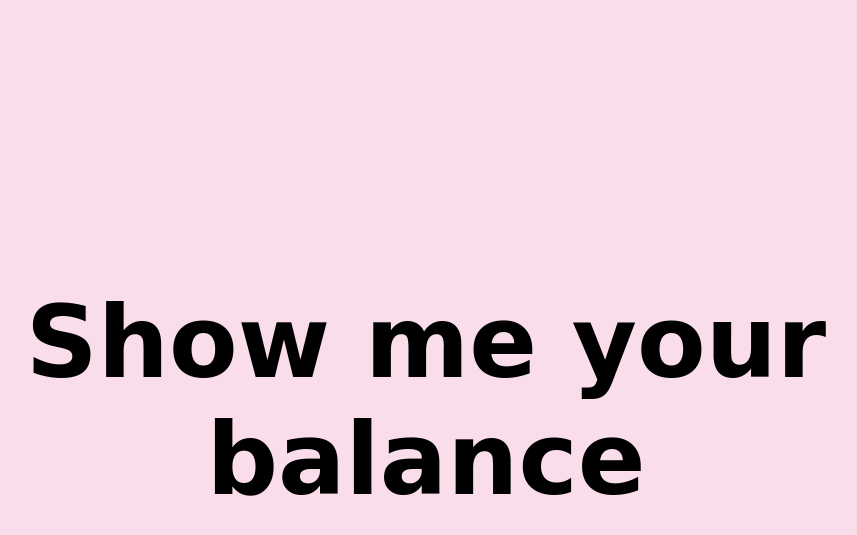
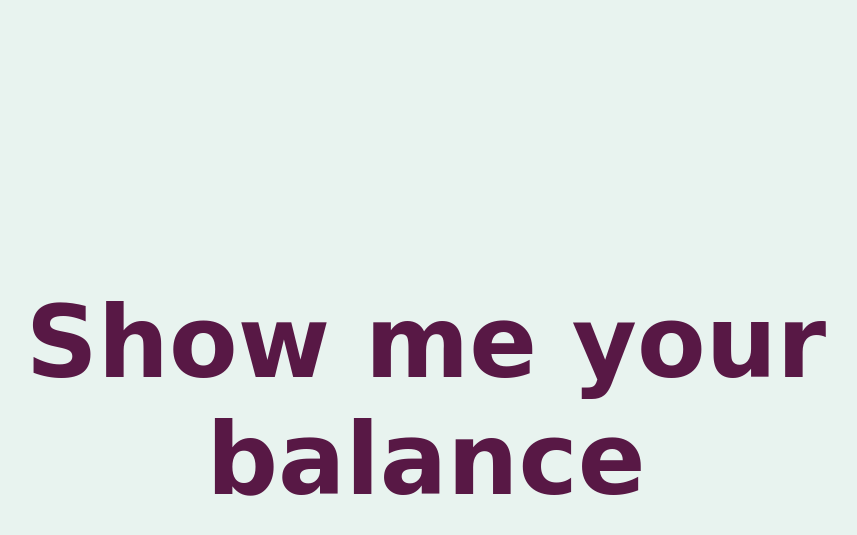
Before and after one commit to DataPavel/cash_balances, a Flask app: page / in a window 1280 px wide. Shown: the top 535 px of the page, without its empty margins (214-1071 px from the left). Run offline with Flask 2, Linux system fonts and the light colour scheme.

Commit message:
change color of index page

```diff
--- a/templates/index.html
+++ b/templates/index.html
@@ -7,7 +7,7 @@
     <style>
 body {
   font-family: 'Philosofer', cursive;
-  background: #F9DDEA;
+  background: #E8F3EF;
 }
 </style>
 
@@ -17,7 +17,7 @@ body {
   <body>
     <br/><br/><br/><br/><br/><br/><br/><br/><br/><br/><br/>
     <a href="{{ url_for('filter') }}" style="text-decoration: none;">
- <h1 align="center" style="font-size:100px; color:black;">
+ <h1 align="center" style="font-size:100px; color:#581845;">
  Show me your balance
 </h1></a>
   </body>
```
